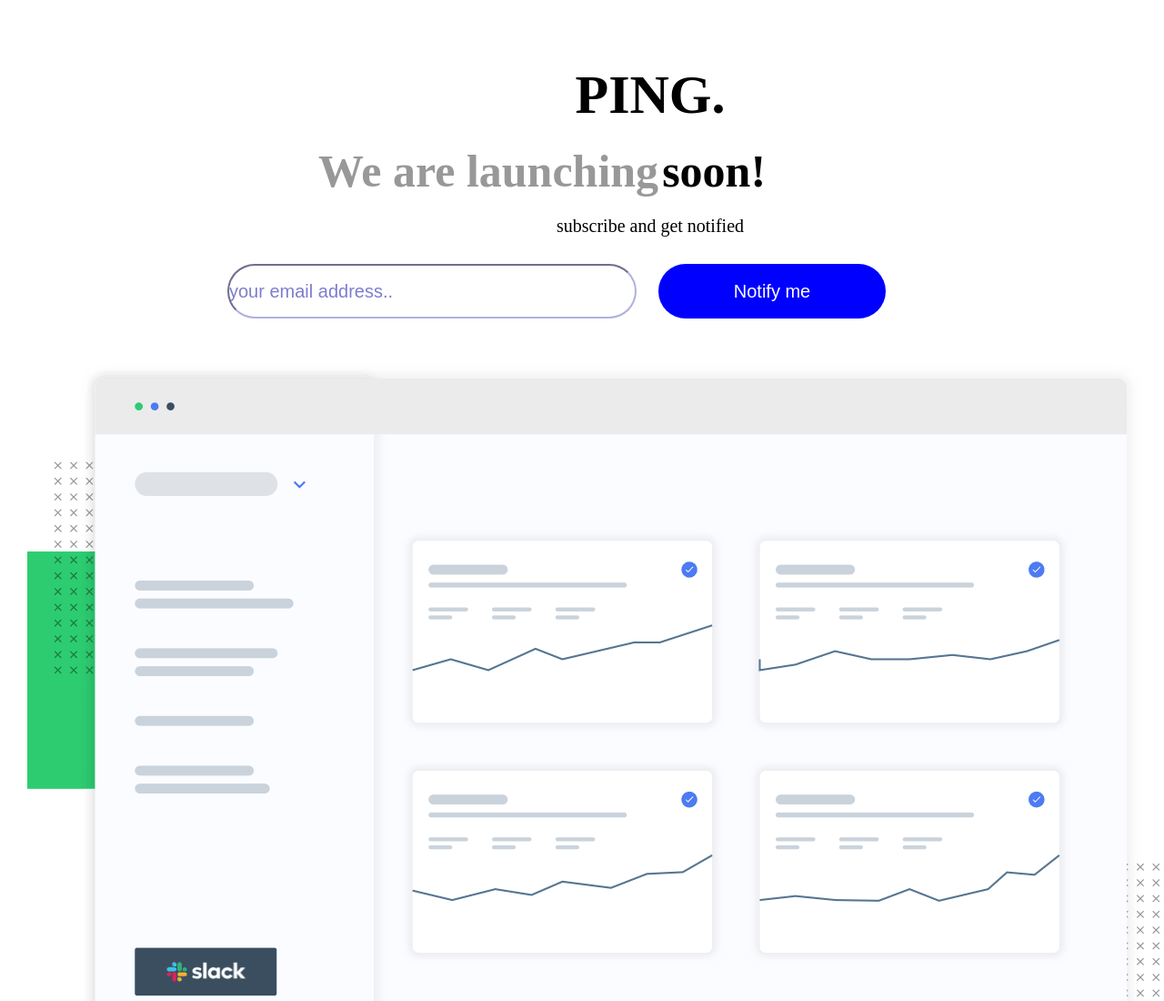
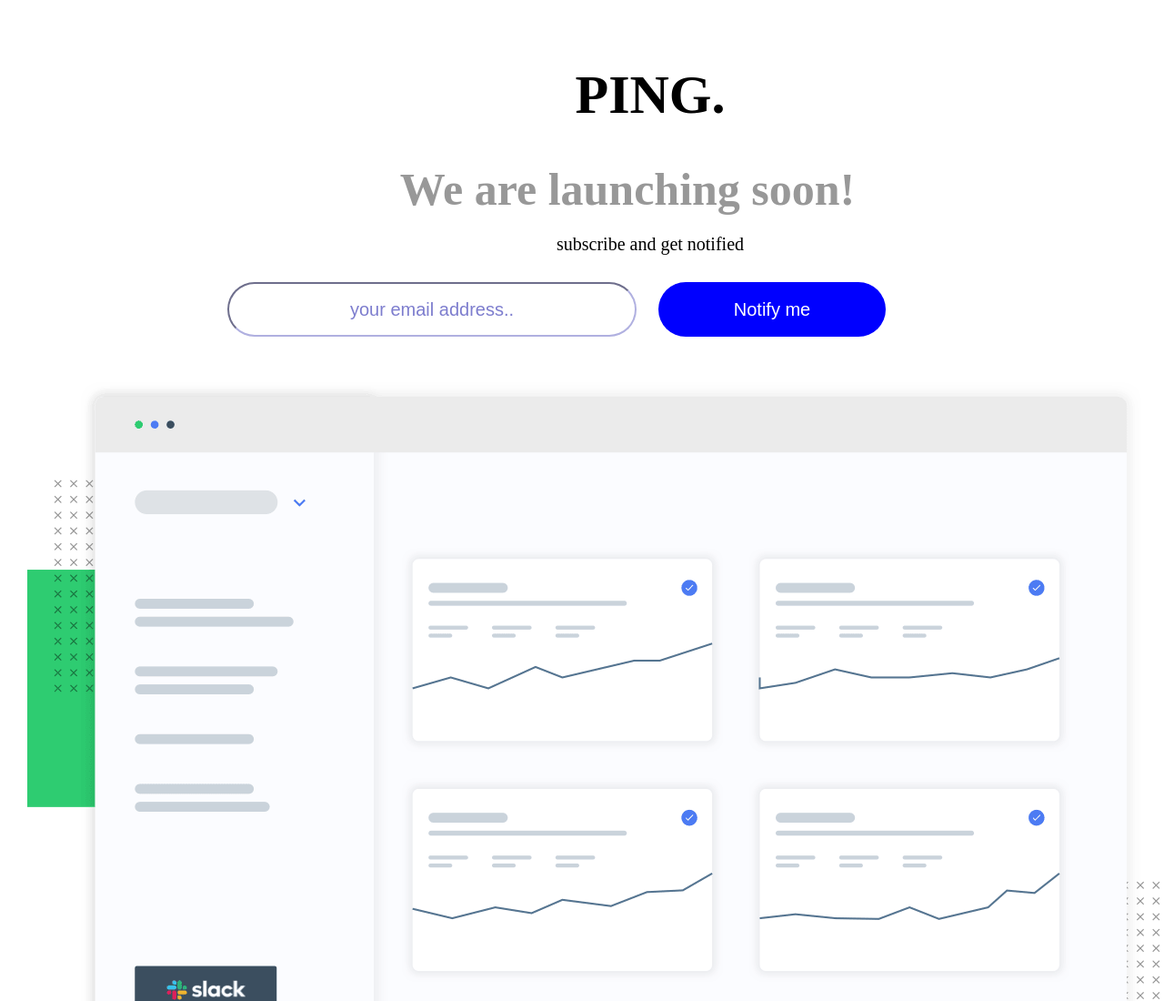
Before and after one commit to sameerks/sameerks-assignment3, a plain HTML site: page index.html in a window 1280 px wide. Shown: the top 1100 px of the page at 91% size. Drawn offline with Linux system fonts and the light colour scheme.

Commit message:
3rdassignment

```diff
--- a/index.html
+++ b/index.html
@@ -10,7 +10,7 @@
     <script src="https://kit.fontawesome.com/a520b19d34.js" crossorigin="anonymous"></script>
 <body>
     <p class="text1">PING.</p>
-    <p><span>We are launching</span>  <span1>soon!</span1></p>
+    <p class="text2">We are launching<span class="soon"> soon!</span></p>
 
     <p class="text3">subscribe and get notified</p>
     <input type="text"placeholder="your email address..">
--- a/main.css
+++ b/main.css
@@ -10,19 +10,20 @@
     margin-top: 50px;
     margin-bottom: 20px;
 }
-span {
+.text2 {
     text-align: center;
     font-weight: bold;
     font-size: 30px;
     margin-top: 40px;
     opacity: 0.4;
-    margin-left: 50px;
+    margin-left: 10px;
 }
-span1 {
+.soon {
     text-align: center;
     font-weight: bold;
     font-size: 30px;
     margin-top: 40px;
+
 }
 .text3 {
     text-align: center;
@@ -80,18 +81,19 @@ img {
         margin-top: 70px;
         margin-bottom: 20px;
     }
-    span {
+    .text2 {
         font-weight: bold;
         font-size: 50px;
         margin-top: 40px;
         opacity: 0.4;
-        margin-left: 350px;
+        margin-left: 100px;
     }
-    span1 {
+    .soon {
         text-align: center;
         font-weight: bold;
         font-size: 50px;
         margin-top: 40px;
+        color: black;
     }
     .text3 {
         margin-left: 150px;
@@ -101,7 +103,7 @@ img {
     input {
         width: 450px;
         height: 60px;
-        text-align: start;
+        text-align: center;
         color: blue;
         border-radius: 50px;
         margin-left: 250px;
```
